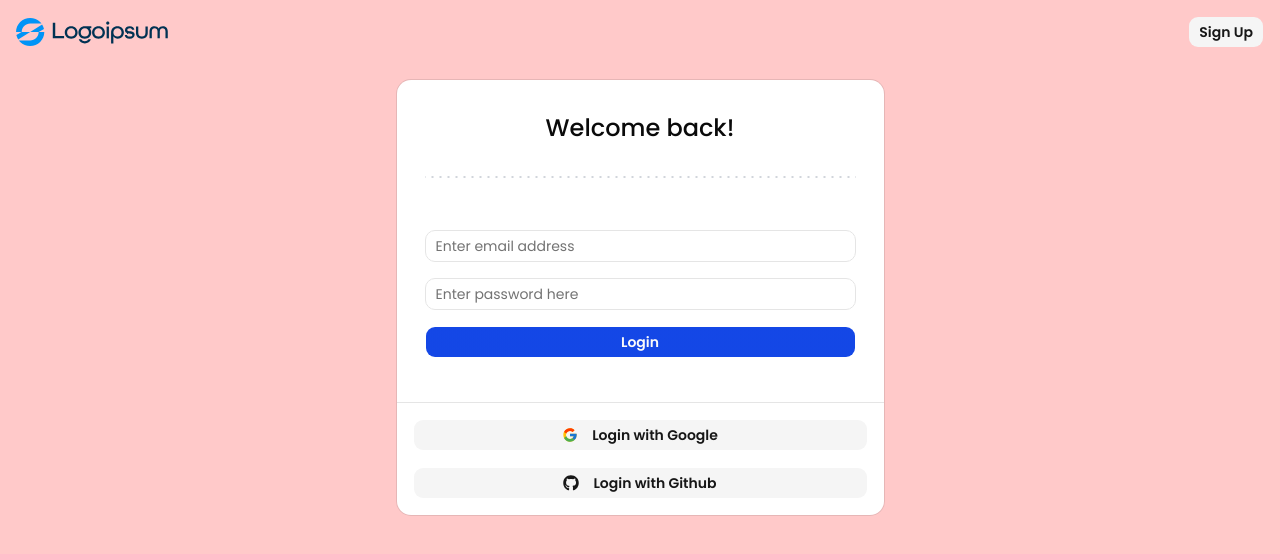
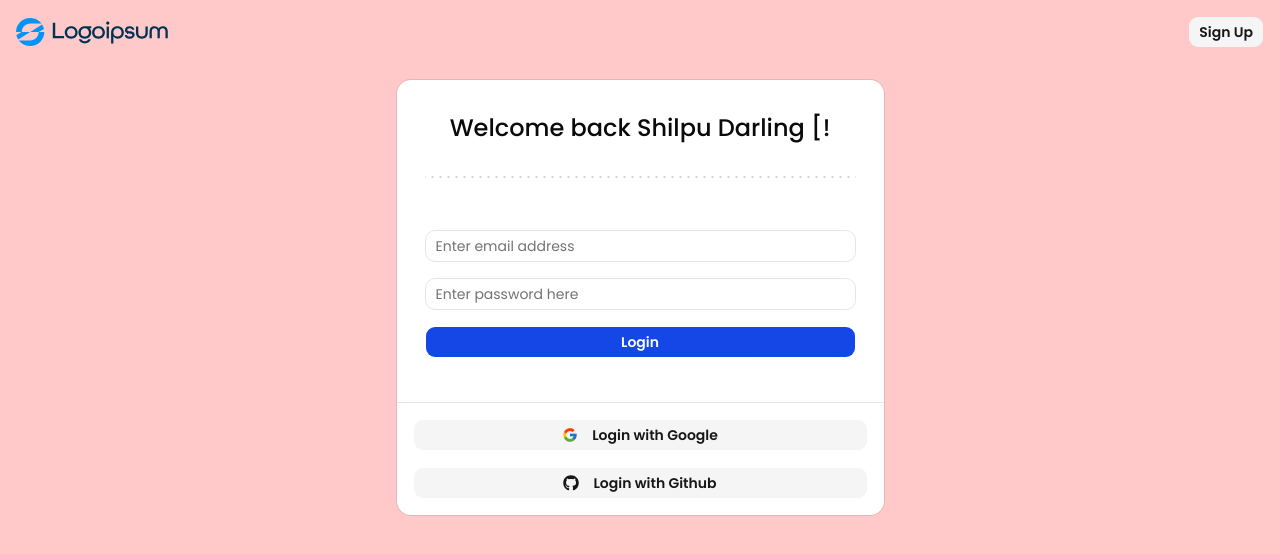
Before and after one commit to erpuzan21/jira-clone, a Next.js app: page /sign-in in a window 1280 px wide. Shown: the top 554 px of the page. Built offline with nearby package versions, Linux system fonts and the light colour scheme.

Commit message:
added message

```diff
--- a/src/features/auth/components/sign-in-card.tsx
+++ b/src/features/auth/components/sign-in-card.tsx
@@ -19,7 +19,7 @@ import { Button } from "@/components/ui/button";
 
       <CardHeader className="flex justify-center p-4 items-center text-center">
         <CardTitle className="text-2xl">
-          Welcome back!
+          Welcome back Shilpu Darling [!
         </CardTitle>
       </CardHeader>
 
```
